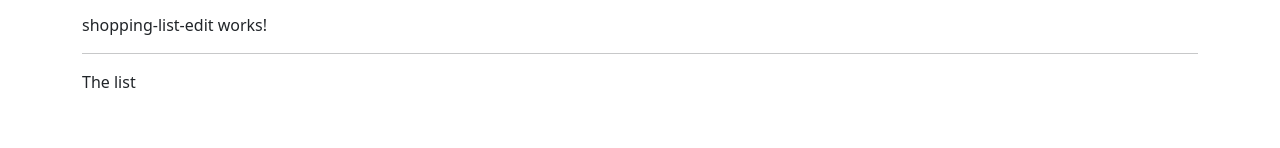
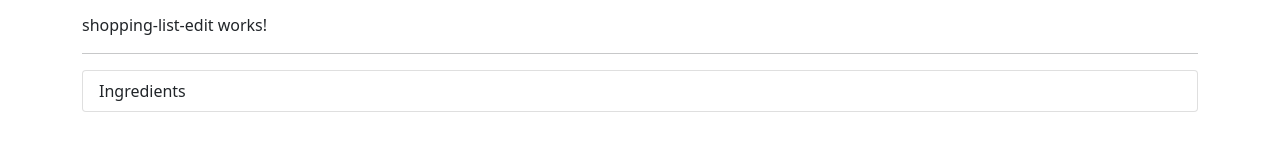
Before and after one commit to AntonMett/recipe-book, an Angular app: page / in a window 1280 px wide. Shown: the part 316-464 px from the top of the page. Built offline with nearby package versions, Linux system fonts and the light colour scheme.

Commit message:
working on ingredients

```diff
--- /dev/null
+++ b/src/app/shared/ingredient.model.ts
@@ -0,0 +1,5 @@
+export class Ingredient {
+
+  constructor(public name: string, public amount: number) {
+  }
+}
--- a/src/app/shopping-list/shopping-list.component.html
+++ b/src/app/shopping-list/shopping-list.component.html
@@ -1,7 +1,9 @@
 <div class="row">
   <div class="col-xs-10">
     <app-shopping-list-edit></app-shopping-list-edit>
-    <hr>
-    <p>The list</p>
+    <hr />
+    <ul class="list-group">
+      <a href="#" class="list-group-item" style="cursor: pointer">Ingredients</a>
+    </ul>
   </div>
 </div>
--- a/src/app/shopping-list/shopping-list.component.ts
+++ b/src/app/shopping-list/shopping-list.component.ts
@@ -1,4 +1,5 @@
 import { Component, OnInit } from '@angular/core';
+import { Ingredient } from '../shared/ingredient.model';
 
 @Component({
   selector: 'app-shopping-list',
@@ -7,6 +8,8 @@
 })
 export class ShoppingListComponent implements OnInit {
 
+  ingredients = [];
+
   constructor() { }
 
   ngOnInit(): void {
```
